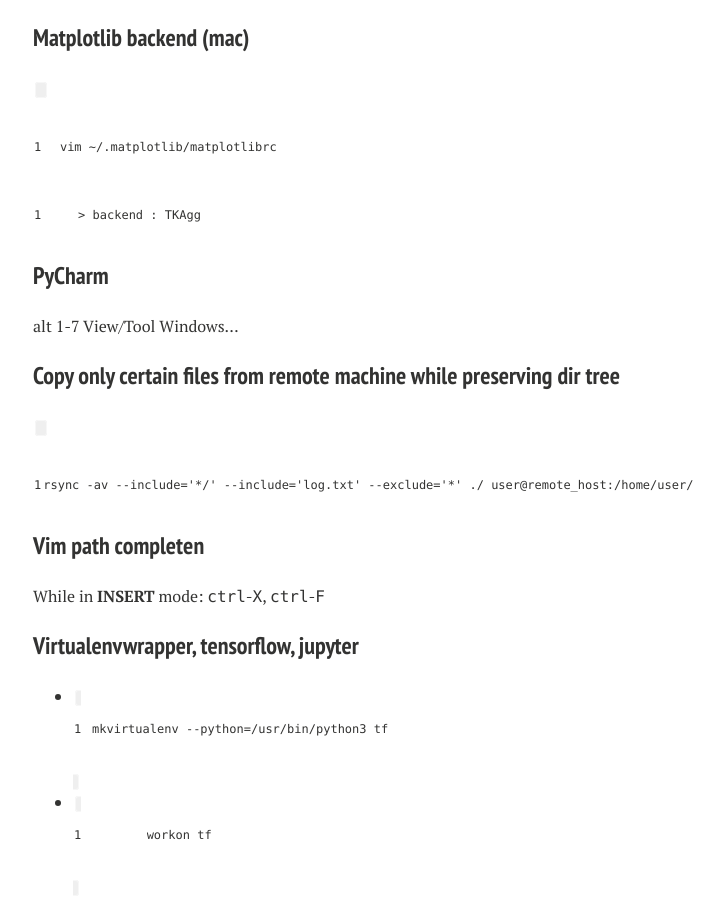
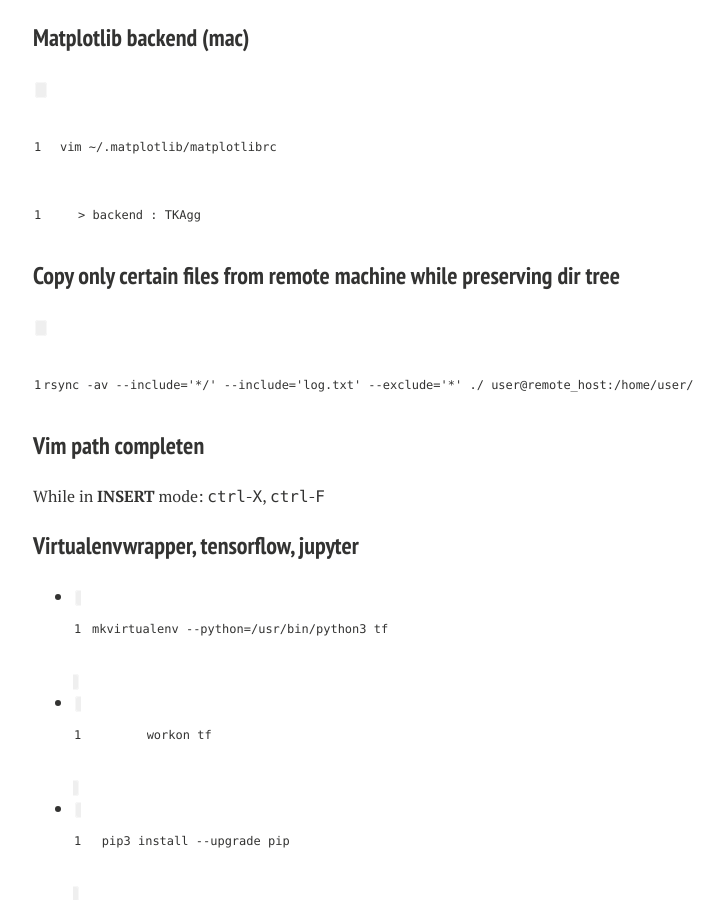
Before and after one commit to francisengelmann/francisengelmann.github.io, a Jekyll site: the page built from snippets.md, in a window 1280 px wide and 900 px high, scrolled down 644 px. Shown: the whole window, without its empty margins (287-1011 px from the left). Built offline with Jekyll 4.4.1, drawn with Linux system fonts in a browser that asks for light colours; nearby versions of some CDN libraries; our own code applies the rules of GitHub Pages for plain Markdown files.

Commit message:
Update snippets.md

````diff
--- a/snippets.md
+++ b/snippets.md
@@ -11,10 +11,6 @@
 ### Matplotlib backend (mac)
 ```vim ~/.matplotlib/matplotlibrc```
 ```> backend : TKAgg```
-
-### PyCharm
-alt 1-7
-View/Tool Windows...
 
 ### Copy only certain files from remote machine while preserving dir tree
 ```rsync -av --include='*/' --include='log.txt' --exclude='*' ./ user@remote_host:/home/user/```
````
